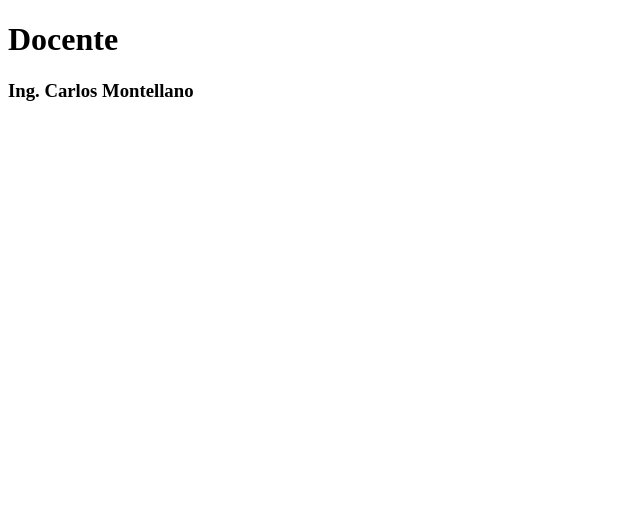
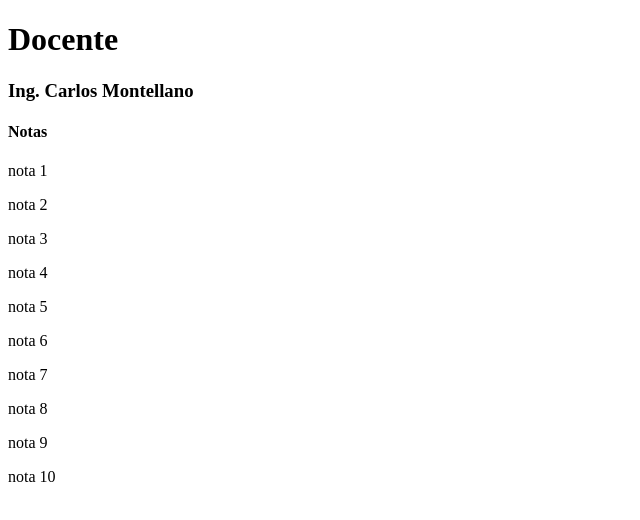
Before and after one commit to JoseChirinos/workshop-git, a plain HTML site: page index.html in a window 1280 px wide. Shown: the whole page, without its empty margins (0-640 px from the left). Drawn offline with Linux system fonts and the light colour scheme.

Commit message:
modifique el index

```diff
--- a/index.html
+++ b/index.html
@@ -9,5 +9,16 @@
 <body>
   <h1>Docente</h1>
   <h3>Ing. Carlos Montellano</h3>
+  <h4>Notas</h4>
+  <p>nota 1</p>
+  <p>nota 2</p>
+  <p>nota 3</p>
+  <p>nota 4</p>
+  <p>nota 5</p>
+  <p>nota 6</p>
+  <p>nota 7</p>
+  <p>nota 8</p>
+  <p>nota 9</p>
+  <p>nota 10</p>
 </body>
 </html>
```
